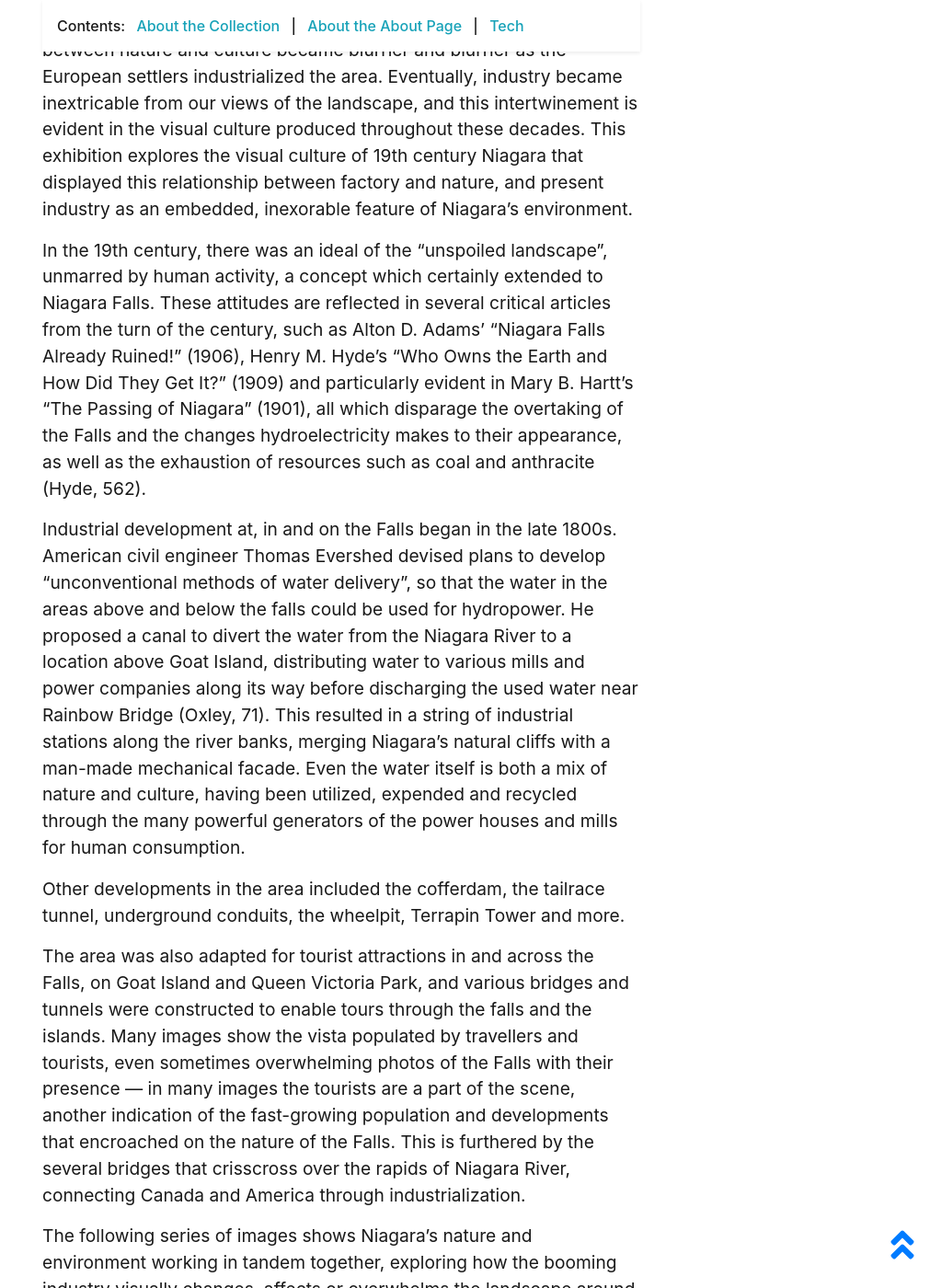
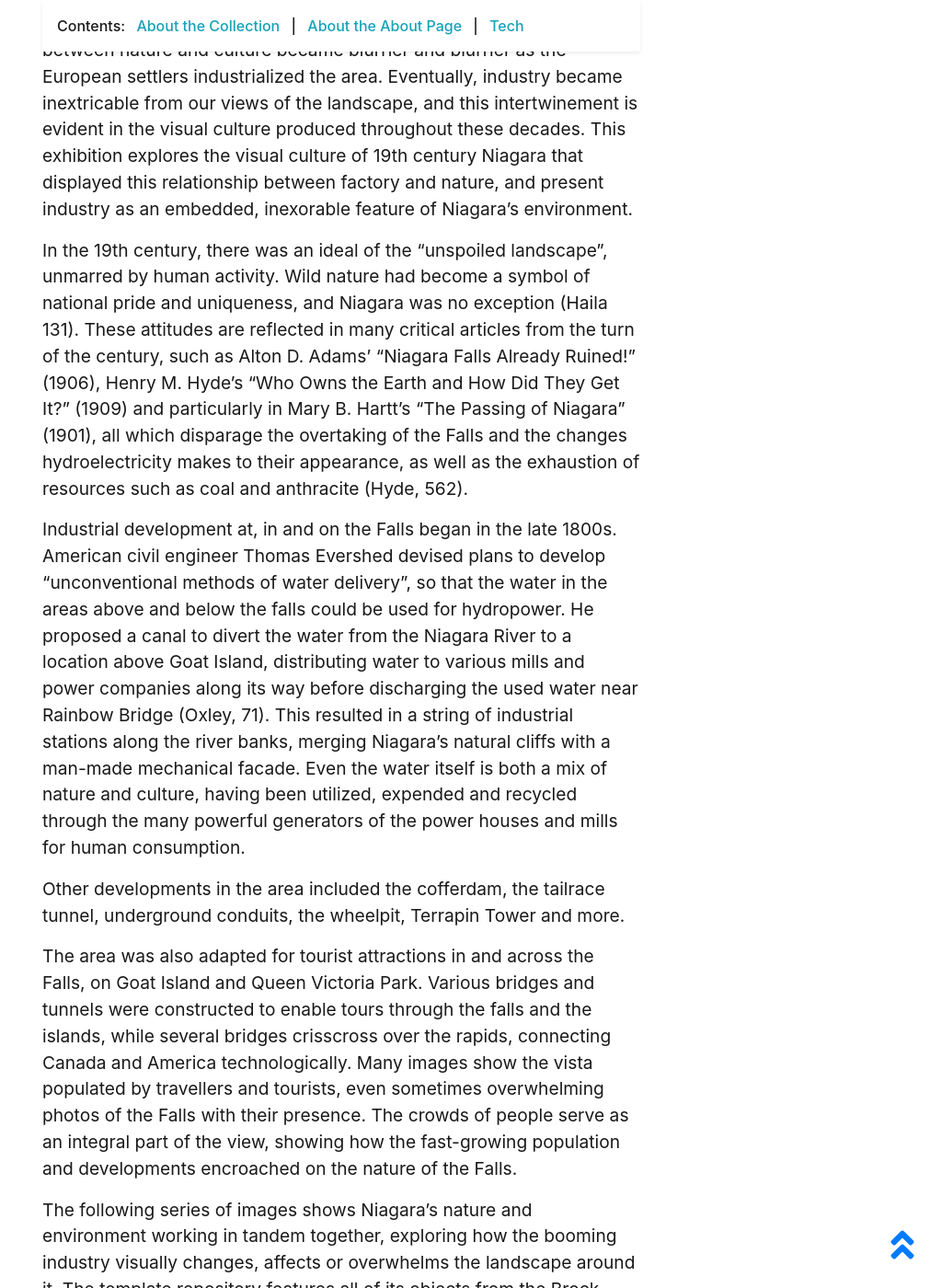
Before and after one commit to MadelineECollins/-2p90project, a Jekyll site: the page built from pages/about.md, in a window 1280 px wide and 1400 px high, scrolled down 975 px. Shown: the whole window at 92% size, without its empty margins (269-1280 px from the left). Built offline with Jekyll 4.4.1, drawn with Linux system fonts in a browser that asks for light colours; some of the changed text lies outside the part shown.

Commit message:
Update about.md

```diff
--- a/pages/about.md
+++ b/pages/about.md
@@ -16,15 +16,16 @@ credits: true
 
 The Niagara Peninsula was first settled by Indigenous humans about 13,000 years ago (Niagara Falls History Museum). It was not until 1678 that Father Louis Hennepin came to Niagara and published the first pictorial representation of the Falls (Spencer, 1). Following them was a barrage of explorers aiming to make the “New World” their home. In the 19th century, the Industrial Revolution had begun, and the lines between nature and culture became blurrier and blurrier as the European settlers industrialized the area. Eventually, industry became inextricable from our views of the landscape, and this intertwinement is evident in the visual culture produced throughout these decades. This exhibition explores the visual culture of 19th century Niagara that displayed this relationship between factory and nature, and present industry as an embedded, inexorable feature of Niagara’s environment.
 
-In the 19th century, there was an ideal of the “unspoiled landscape”, unmarred by human activity, a concept which certainly extended to Niagara Falls. These attitudes are reflected in several critical articles from the turn of the century, such as Alton D. Adams’ “Niagara Falls Already Ruined!” (1906), Henry M. Hyde’s “Who Owns the Earth and How Did They Get It?” (1909) and particularly evident in Mary B. Hartt’s “The Passing of Niagara” (1901), all which disparage the overtaking of the Falls and the changes hydroelectricity makes to their appearance, as well as the exhaustion of resources such as coal and anthracite (Hyde, 562).
+In the 19th century, there was an ideal of the “unspoiled landscape”, unmarred by human activity. Wild nature had become a symbol of national pride and uniqueness, and Niagara was no exception (Haila 131). These attitudes are reflected in many critical articles from the turn of the century, such as Alton D. Adams’ “Niagara Falls Already Ruined!” (1906), Henry M. Hyde’s “Who Owns the Earth and How Did They Get It?” (1909) and particularly in Mary B. Hartt’s “The Passing of Niagara” (1901), all which disparage the overtaking of the Falls and the changes hydroelectricity makes to their appearance, as well as the exhaustion of resources such as coal and anthracite (Hyde, 562).
 
 Industrial development at, in and on the Falls began in the late 1800s. American civil engineer Thomas Evershed devised plans to develop “unconventional methods of water delivery”, so that the water in the areas above and below the falls could be used for hydropower. He proposed a canal to divert the water from the Niagara River to a location above Goat Island, distributing water to various mills and power companies along its way before discharging the used water near Rainbow Bridge (Oxley, 71). This resulted in a string of industrial stations along the river banks, merging Niagara’s natural cliffs with a man-made mechanical facade. Even the water itself is both a mix of nature and culture, having been utilized, expended and recycled through the many powerful generators of the power houses and mills for human consumption.
 
 Other developments in the area included the cofferdam, the tailrace tunnel, underground conduits, the wheelpit, Terrapin Tower and more.
 
-The area was also adapted for tourist attractions in and across the Falls, on Goat Island and Queen Victoria Park, and various bridges and tunnels were constructed to enable tours through the falls and the islands. Many images show the vista populated by travellers and tourists, even sometimes overwhelming photos of the Falls with their presence — in many images the tourists are a part of the scene, another indication of the fast-growing population and developments that encroached on the nature of the Falls. This is furthered by the several bridges that crisscross over the rapids of Niagara River, connecting Canada and America through industrialization.
+The area was also adapted for tourist attractions in and across the Falls, on Goat Island and Queen Victoria Park. Various bridges and tunnels were constructed to enable tours through the falls and the islands, while several bridges crisscross over the rapids, connecting Canada and America technologically. Many images show the vista populated by travellers and tourists, even sometimes overwhelming photos of the Falls with their presence. The crowds of people serve as an integral part of the view, showing how the fast-growing population and developments encroached on the nature of the Falls.
 
-The following series of images shows Niagara’s nature and environment working in tandem together, exploring how the booming industry visually changes, affects or overwhelms the landscape around it.
+The following series of images shows Niagara’s nature and environment working in tandem together, exploring how the booming industry visually changes, affects or overwhelms the landscape around it. The template repository features all of its objects from the Brock University Library's [Digital Collections Repository](dr.library.brocku.ca).
+
 
 Sources:
 
```
Also changed, not shown: other parts of pages/about.md (+0 -3 lines).
